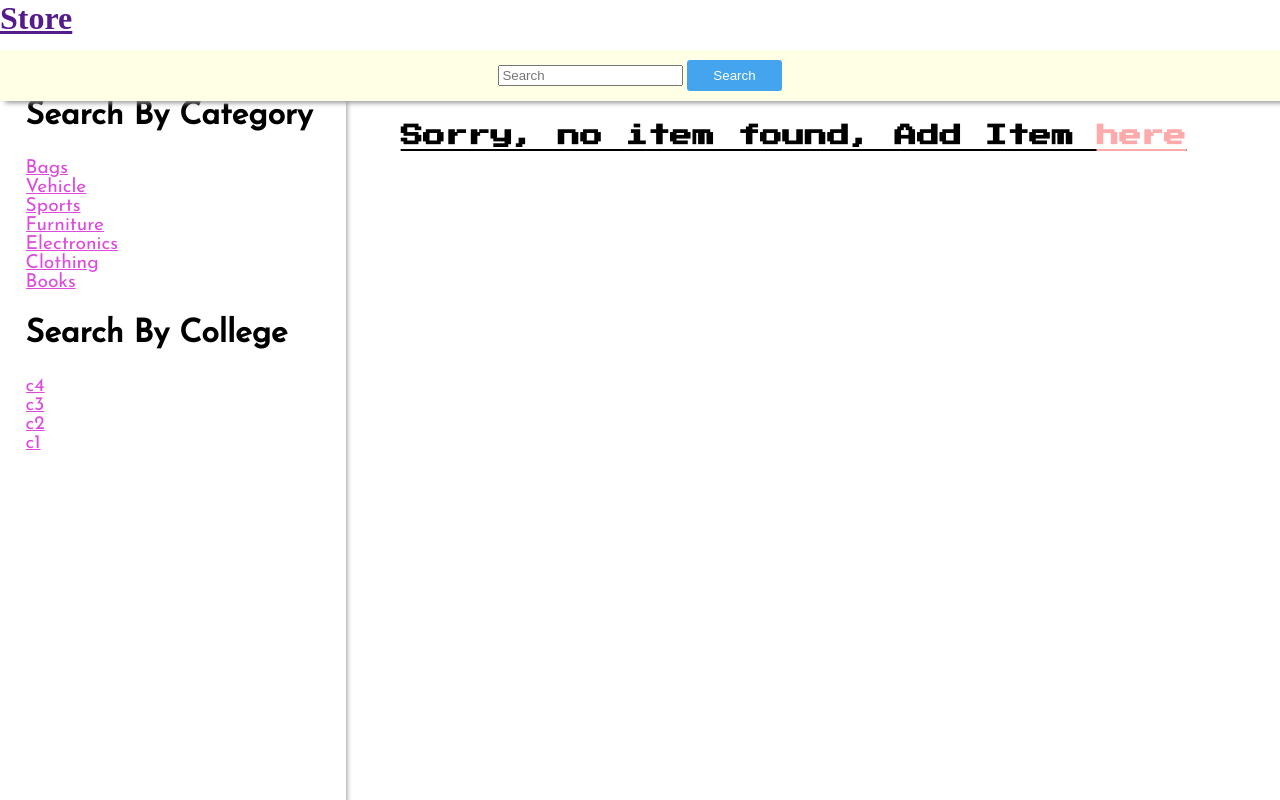
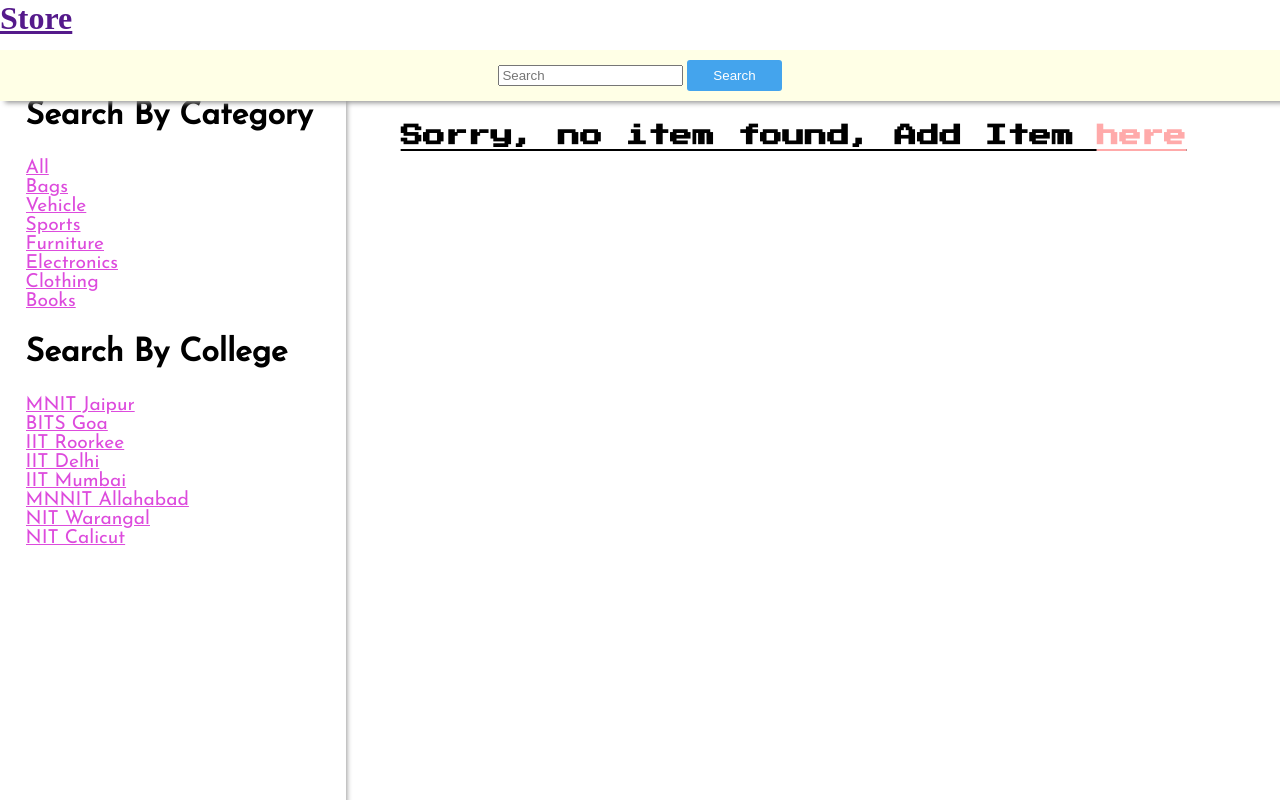
Before and after one commit to Vinayak-sophos/Project_2, a PHP site: template View/store.php in a window 1280 px wide. Run offline with PHP 8.4, Linux system fonts and the light colour scheme; the template is opened without the code that fills it, so the values that code supplies are empty; some libraries are stand-ins or nearby versions.

Commit message:
colleges name added

```diff
--- a/Model/store.php
+++ b/Model/store.php
@@ -31,7 +31,7 @@
                 $sql = "SELECT * FROM items WHERE item_name LIKE '%".$q."%' OR description LIKE '%".$q."%'
                 OR category LIKE '%".$q."%' OR college LIKE'%".$q."%'";
             }
-            else if (isset($arguments['category'])) {
+            else if (isset($arguments['category']) && $arguments['category'] != "all") {
                 $category = $arguments['category'];
                 $sql = "SELECT * FROM items WHERE category='".$category."'";
             }
--- a/View/store.php
+++ b/View/store.php
@@ -14,6 +14,7 @@
 <div id = "advanced">
 <?php
     $categories = [
+        "All",
         "Bags",
         "Vehicle",
         "Sports",
@@ -37,10 +38,14 @@
 
 <?php
     $colleges = [
-        "c4",
-        "c3",
-        "c2",
-        "c1"
+        "MNIT Jaipur",
+        "BITS Goa",
+        "IIT Roorkee",
+        "IIT Delhi",
+        "IIT Mumbai",
+        "MNNIT Allahabad",
+        "NIT Warangal",
+        "NIT Calicut"
         ];
 ?>
 <h2>Search By College</h2>
```
Also changed, not shown: uploads/vishu.jpg (added).
